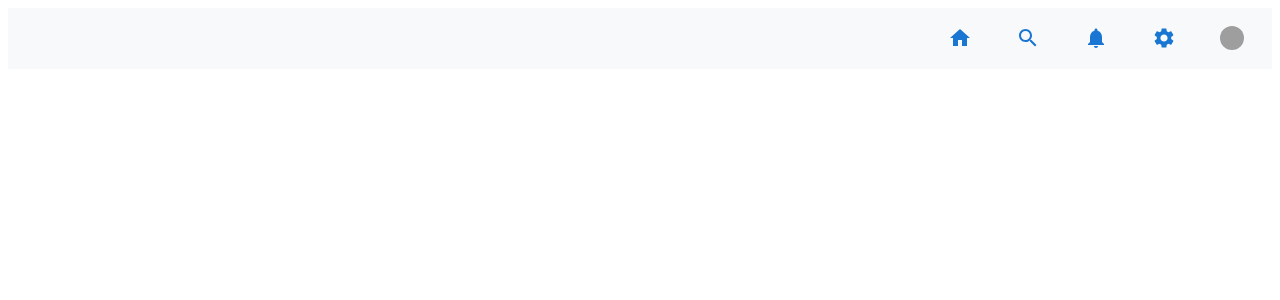
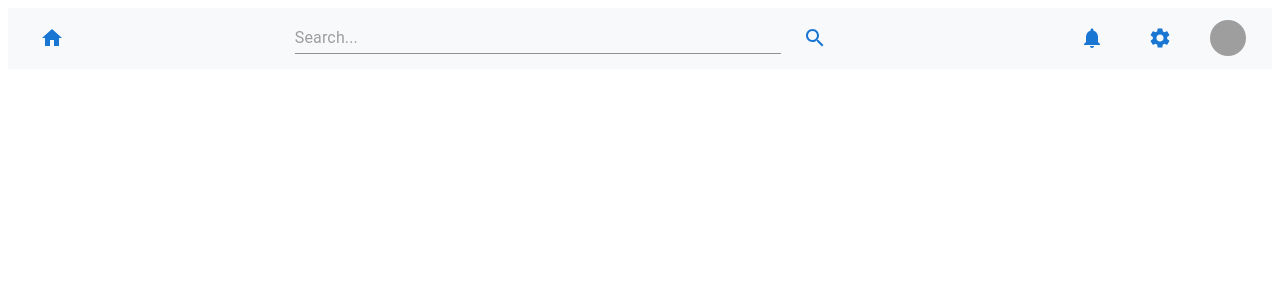
Before and after one commit to neuropython/SoftwareEngineeringFrontend, a React (Vite) app in the folder Frontend/: page / in a window 1280 px wide. Shown: the top 300 px of the page. Built offline with nearby package versions, Linux system fonts and the light colour scheme; grey boxes are pictures that could not be loaded.

Commit message:
Add Searchbar eidt text widget, layout buttons

```diff
--- a/Frontend/src/components/Navbar.tsx
+++ b/Frontend/src/components/Navbar.tsx
@@ -1,7 +1,7 @@
 import '../styles/Navbar.css';
 
 import React from 'react';
-import { Button } from '@mui/material';
+import { Button, Input} from '@mui/material';
 import SearchIcon from '@mui/icons-material/Search';
 import HomeIcon from '@mui/icons-material/Home';
 import SettingsIcon from '@mui/icons-material/Settings';
@@ -16,7 +16,7 @@ interface NavButtonProps {
     variant?: 'text' | 'outlined' | 'contained';
 }
 
-const NavButton: React.FC<NavButtonProps> = ({ text, icon, onClick, profilePicture, variant = 'text' }) => {
+const NavButton: React.FC<NavButtonProps> = ({ text, icon, onClick, profilePicture, variant = 'text'}) => {
     return (
         <Button
             variant={variant}
@@ -25,7 +25,7 @@ const NavButton: React.FC<NavButtonProps> = ({ text, icon, onClick, profilePictu
 
         >
             <span className="nav-button-icon">
-            {profilePicture ? <img src={profilePicture} alt="Profile" style={{ width: 24, height: 24, borderRadius: '50%' }} /> : icon}
+            {profilePicture ? <img src={profilePicture} alt="Profile" style={{ width: 36, height: 36, borderRadius: '50%' }} /> : icon}
             </span>
             {text}
         </Button>
@@ -34,12 +34,19 @@ const NavButton: React.FC<NavButtonProps> = ({ text, icon, onClick, profilePictu
 
 const Navbar: React.FC = () => {
     return (
-        <nav>
-            <NavButton  icon={<HomeIcon />} onClick={() => console.log('Home')} />
-            <NavButton  icon={<SearchIcon />} onClick={() => console.log('Search')} />
-            <NavButton  icon={<NotificationsIcon />} onClick={() => console.log('Notifications')} />
-            <NavButton  icon={<SettingsIcon />} onClick={() => console.log('Settings')} />
-            <NavButton  profilePicture='https://avatars.githubusercontent.com/u/128989743?s=96&v=4' onClick={() => console.log('Home')} />
+        <nav className="navbar">
+            <div className="navbar-left">
+                <NavButton  icon={<HomeIcon />} onClick={() => console.log('Home')} />
+            </div>
+            <div  className="navbar-center">
+                <Input placeholder="Search..." className="search-bar" />
+                <NavButton  icon={<SearchIcon />} onClick={() => console.log('Search')} />
+            </div>
+            <div className="navbar-right">
+                <NavButton  icon={<NotificationsIcon />} onClick={() => console.log('Notifications')} />
+                <NavButton  icon={<SettingsIcon />} onClick={() => console.log('Settings')} />
+                <NavButton  profilePicture='https://avatars.githubusercontent.com/u/128989743?s=96&v=4' onClick={() => console.log('Home')} />
+            </div>
         </nav>
     );
 };
--- a/Frontend/src/styles/Navbar.css
+++ b/Frontend/src/styles/Navbar.css
@@ -1,11 +1,37 @@
+/* Navbar */
+
+
+/* Navbar main container */
 nav {
-    padding: .4rem .4rem;
+    padding: .4rem .6rem;
     align-items: center;
     display: flex;
-    justify-content: right;
-
+    justify-content: flex-end;
 }
 
+/* Classes delcared purely for layout purposes */
+
+.navbar {
+    display: flex;
+    justify-content: space-between;
+    align-items: center;
+}
+
+.navbar-left,
+.navbar-center,
+.navbar-right {
+    display: flex;
+    align-items: center;
+}
+
+.navbar-center {
+    flex-grow: 1;
+    justify-content: center;
+}
+
+/* Navbar elements */
+
+/* Button */
 #nav-button {
     margin: 0 10px;
     width: 48px;
@@ -15,10 +41,17 @@ nav {
     min-width: 0;
 
 }
-
+/* Button child*/
 .nav-button-icon {
     display: flex;
     align-items: center;
     justify-content: center;
 
 }
+
+/* Search bar */
+.search-bar {
+    width: 50%;
+    max-width: 600px;
+    min-width: 200px;
+}
```
